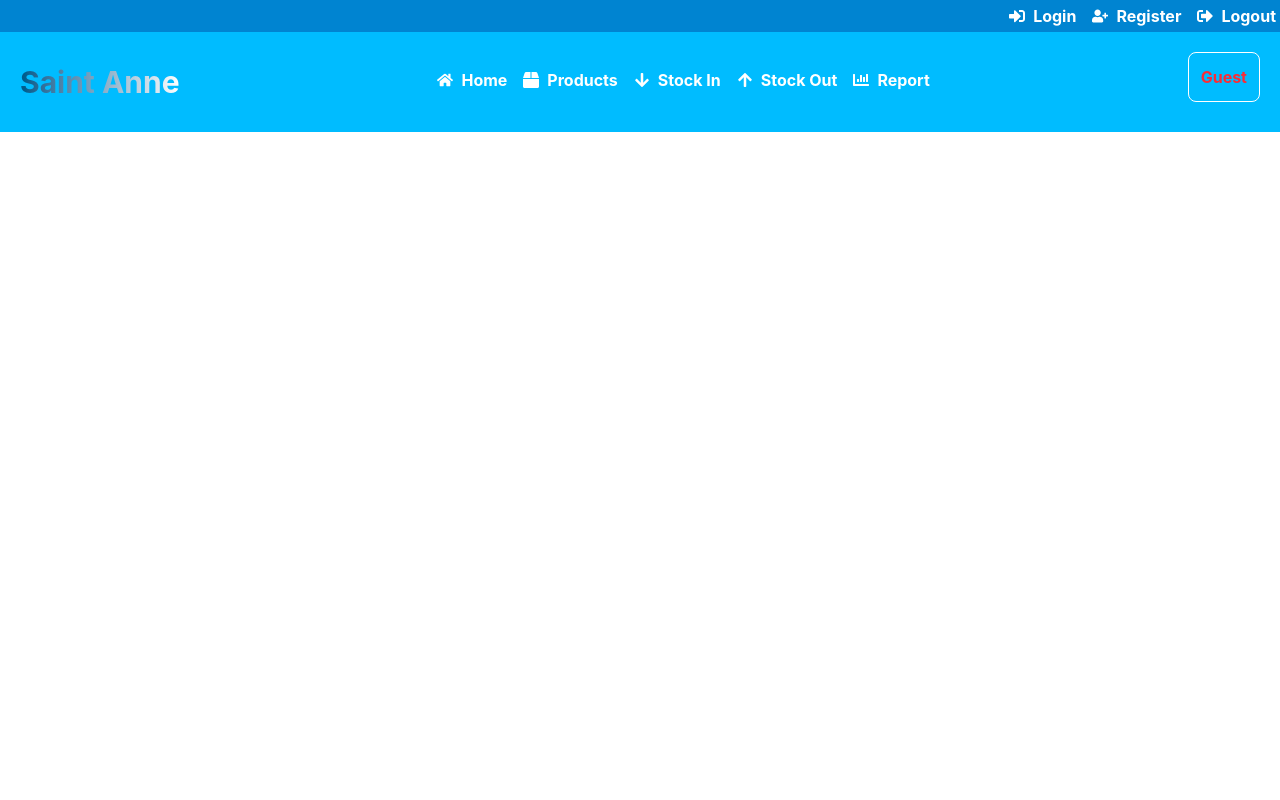
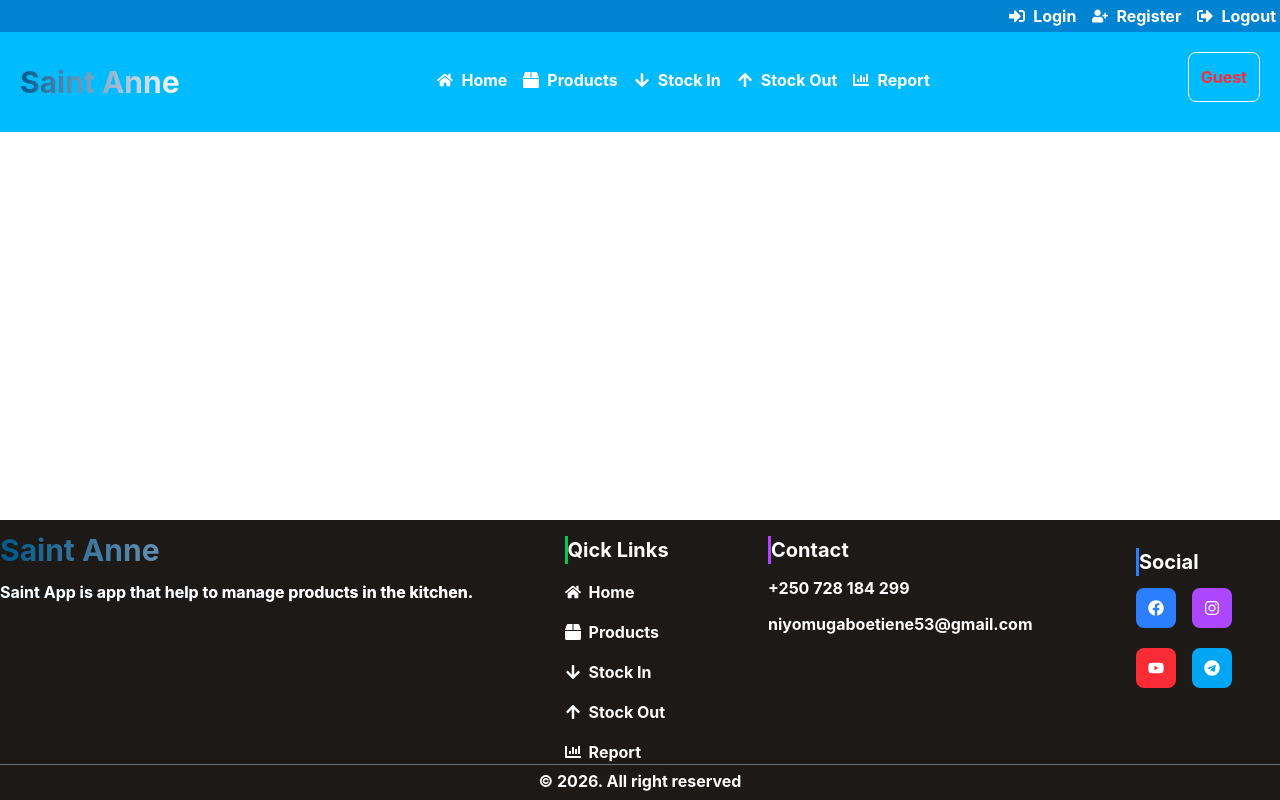
Before and after one commit to niyomugaboetiene/Ecole-Primaire-Sainte-Anne, a React app in the folder frontend/: page / in a window 1280 px wide. Built offline with nearby package versions, Linux system fonts and the light colour scheme; no server answers; the HTML template or start-up script is replaced by a standard one.

Commit message:
Final commit of EPSA

```diff
--- a/frontend/src/App.jsx
+++ b/frontend/src/App.jsx
@@ -52,11 +52,8 @@ function App() {
 
           <Route path="/auth/login" element={<Login /> }/>
           <Route path="/auth/register" element={<Register /> }/>
-          <Route path="/footer" element={<Footer /> }/>
-
-
-
         </Routes>
+        <Footer />
      </BrowserRouter>
   )
 }
```
